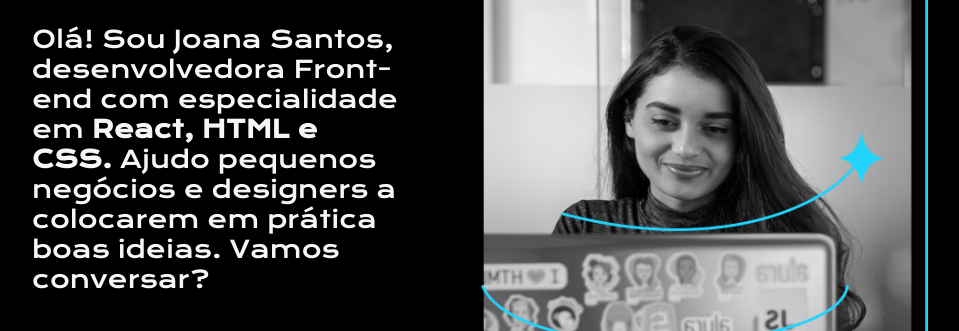
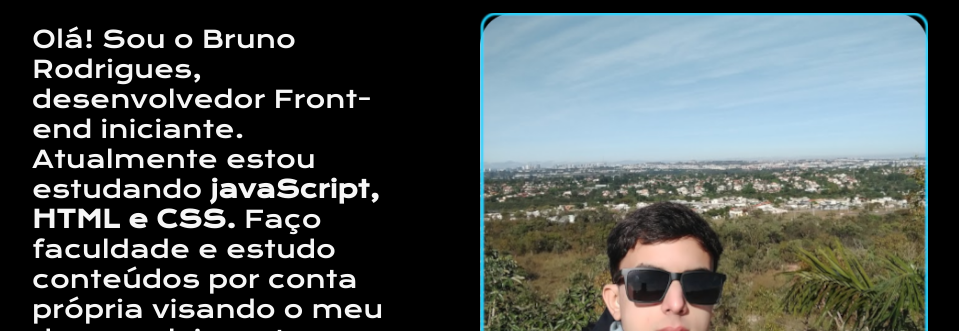
Before and after one commit to Brunera14/Portifolio, a plain HTML site: page index.html in a window 1280 px wide. Shown: the part 405-736 px from the top of the page, without its empty margins (160-1119 px from the left). Drawn offline with nearby package versions, Linux system fonts and the light colour scheme.

Commit message:
Atualizando o projeto para as minhas informações

```diff
--- a/index.html
+++ b/index.html
@@ -17,8 +17,8 @@
     <main class="apresentacao">
         <section class="apresentacao__conteudo">
             <h1 class=" apresentacao__conteudo__titulo">Eleve seu negócio digital a outro nível <strong class="titulo-destaque"> com um Front-end de qualidade!</strong></h1>
-            <p class="apresentacao__counteudo__texto">Olá! Sou Joana Santos, desenvolvedora Front-end com especialidade em <strong>React, HTML e CSS.</strong> Ajudo pequenos negócios
-            e designers a colocarem em prática boas ideias. Vamos conversar?</p>
+            <p class="apresentacao__counteudo__texto">Olá! Sou o Bruno Rodrigues, desenvolvedor Front-end iniciante. Atualmente estou estudando <strong>javaScript, HTML e CSS.
+            </strong>  Faço faculdade e estudo conteúdos por conta própria visando o meu desenvolvimento como programador. Vamos conversar?</p>
             <div class="apresentacao__links">
                 <h2 class="apresentacao__links__subtitulo" >Acesse minhas redes:</h2>
                 <a class="apresentacao__links__navegacao" href="http://github.com/Brunera14">
@@ -35,7 +35,7 @@
                 </a>
             </div>
         </section>
-        <img class=" apresentacao__imagem" src="./assets/imagem.png" alt="Foto da Joana Santos Programando">
+        <img class=" apresentacao__imagem" src="./assets/paisagemEditada4.png" alt="Foto do Bruno na trilha">
     </main>
     <footer class="rodape">
         <p>Desenvolvido por Bruno.</p>
```
Also changed, not shown: about.html (+1 -1 lines), assets/paisagemEditada4.png (added).
